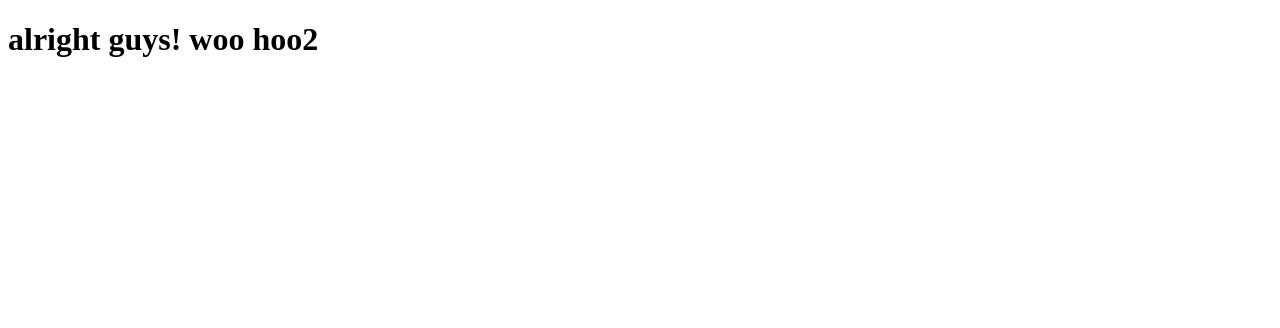
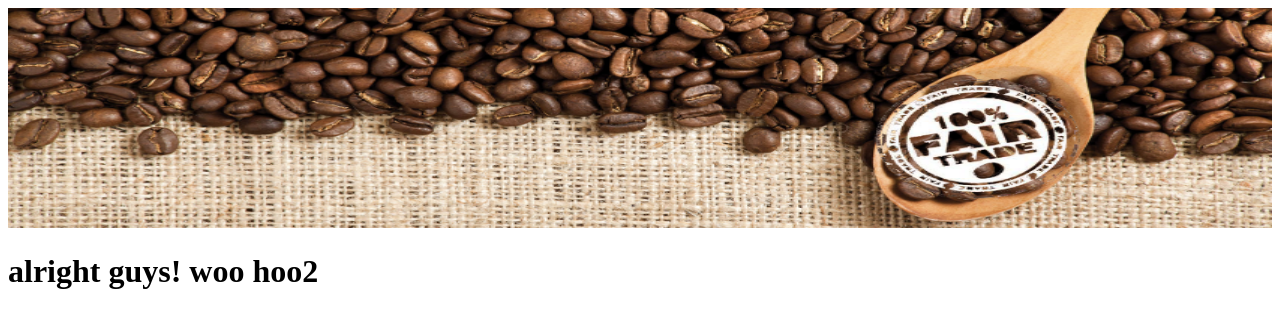
Before and after one commit to abbyryan/fairtrade, a plain HTML site: page index.html in a window 1280 px wide. Drawn offline with Linux system fonts and the light colour scheme.

Commit message:
added banner

```diff
--- a/css/layout.css
+++ b/css/layout.css
@@ -0,0 +1,5 @@
+.banner img{
+
+	height:220px;
+	width:100%;
+}
--- a/index.html
+++ b/index.html
@@ -5,6 +5,9 @@
 		<link rel="stylesheet" type="text/css" href="css/layout.css"/>
 	</head>
 	<body>
+		<div class="banner">
+		<img src="images/banner.png">
+	</div>
 <h1>alright guys! woo hoo2</h1>
 	</body>
 </html>
```
Also changed, not shown: coffeemix.html (added), images/banner.png (added), images/fair.jpg (added).
